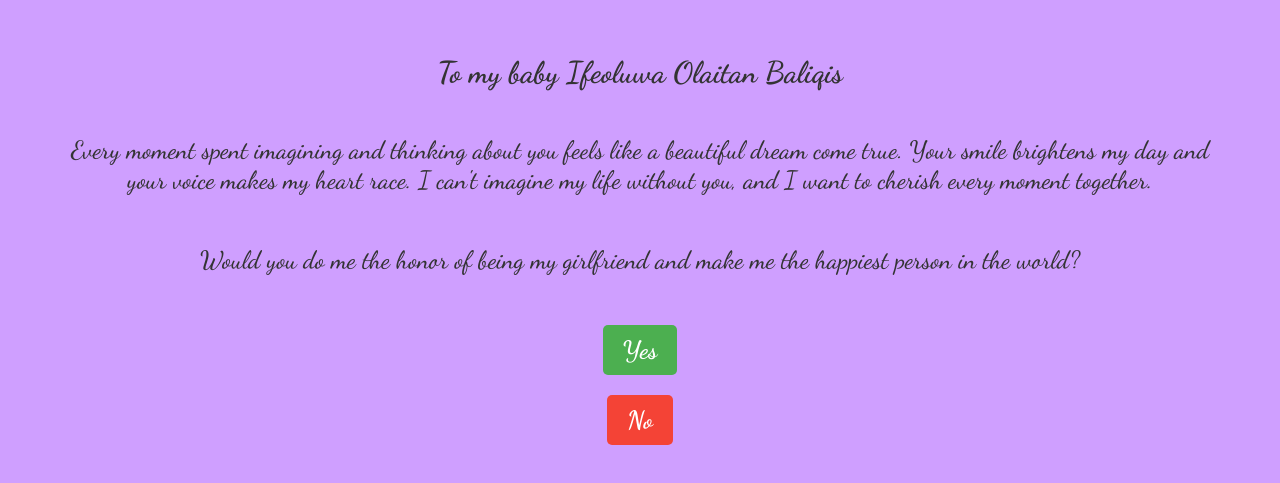
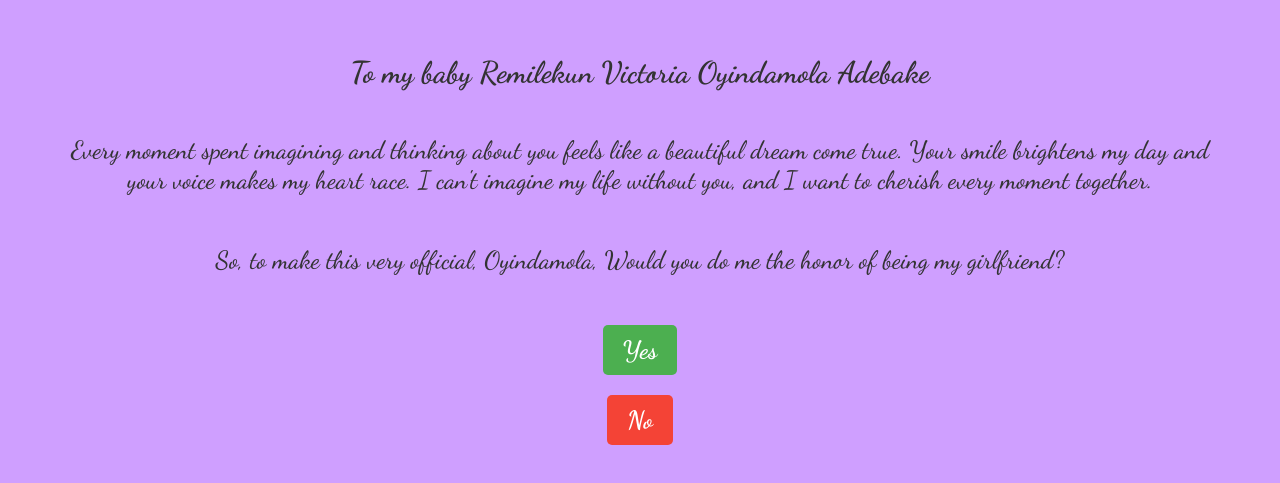
Before and after one commit to Seundavid18/proposal, a React (Create React App) app: page / in a window 1280 px wide. Shown: the part 171-654 px from the top of the page. Built offline with nearby package versions, Linux system fonts and the light colour scheme.

Commit message:
Remilekun

```diff
--- a/public/index.html
+++ b/public/index.html
@@ -27,7 +27,7 @@
     <link rel="preconnect" href="https://fonts.googleapis.com">
     <link rel="preconnect" href="https://fonts.gstatic.com" crossorigin>
     <link href="https://fonts.googleapis.com/css2?family=Dancing+Script:wght@400..700&display=swap" rel="stylesheet">
-    <title>Be My Girlfriend App</title>
+    <title>Will You My Girlfriend Remilekun</title>
   </head>
   <body>
     <noscript>You need to enable JavaScript to run this app.</noscript>
--- a/src/proposal.js
+++ b/src/proposal.js
@@ -12,14 +12,14 @@ const Proposal = () => {
 
     return (
         <div className="proposal-container">
-            <h1>To my baby Ifeoluwa Olaitan Baliqis</h1>
+            <h1>To my baby Remilekun Victoria Oyindamola Adebake</h1>
             <p>
                 Every moment spent imagining and thinking about you feels like a beautiful dream come true.
                 Your smile brightens my day and your voice makes my heart race.
                 I can't imagine my life without you, and I want to cherish every moment together.
             </p>
             <p>
-                Would you do me the honor of being my girlfriend and make me the happiest person in the world?
+                So, to make this very official, Oyindamola, Would you do me the honor of being my girlfriend?
             </p>
             <button className="yes-button" onClick={handleYes}>Yes</button>
             <button className="no-button" onClick={handleNo}>No</button>
```
